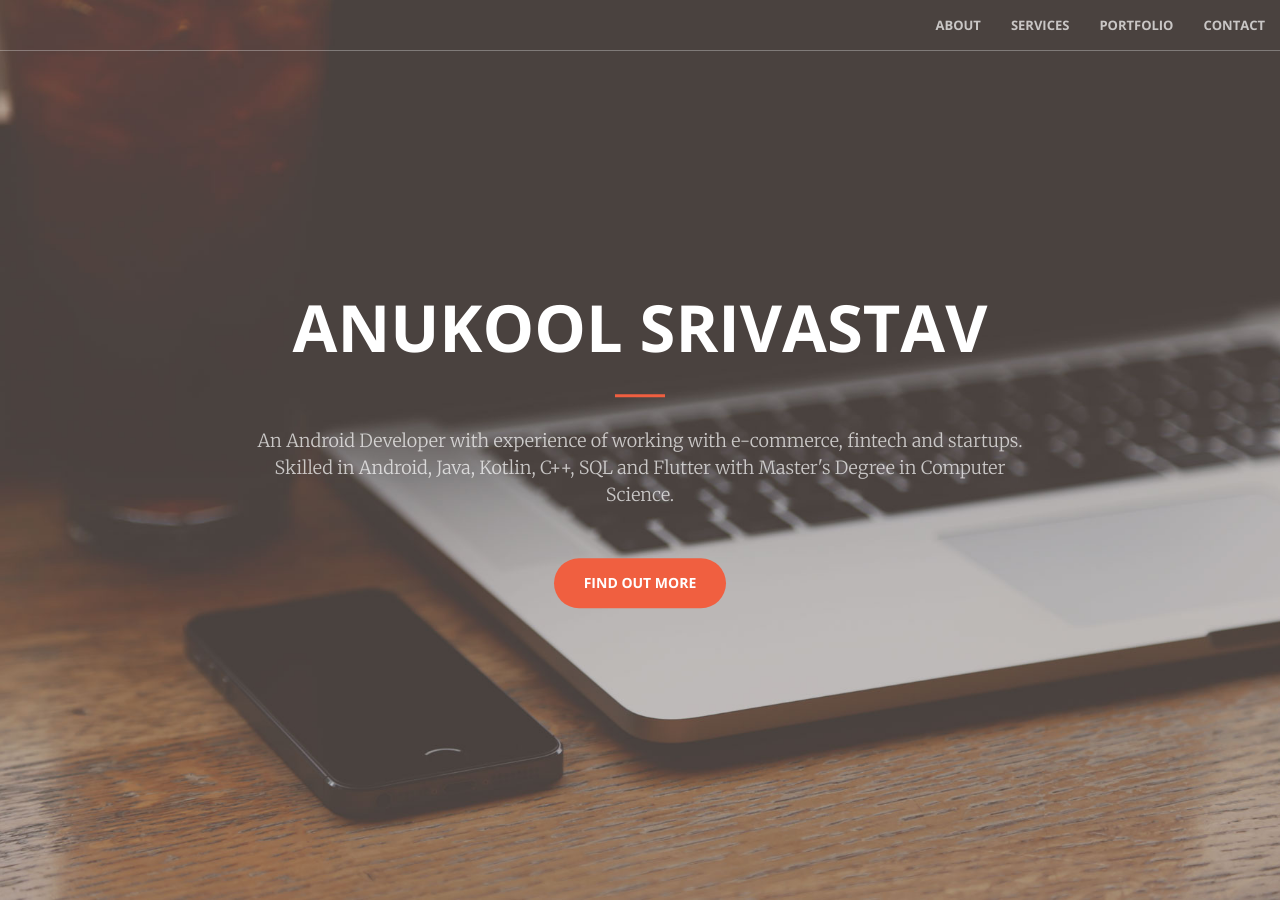
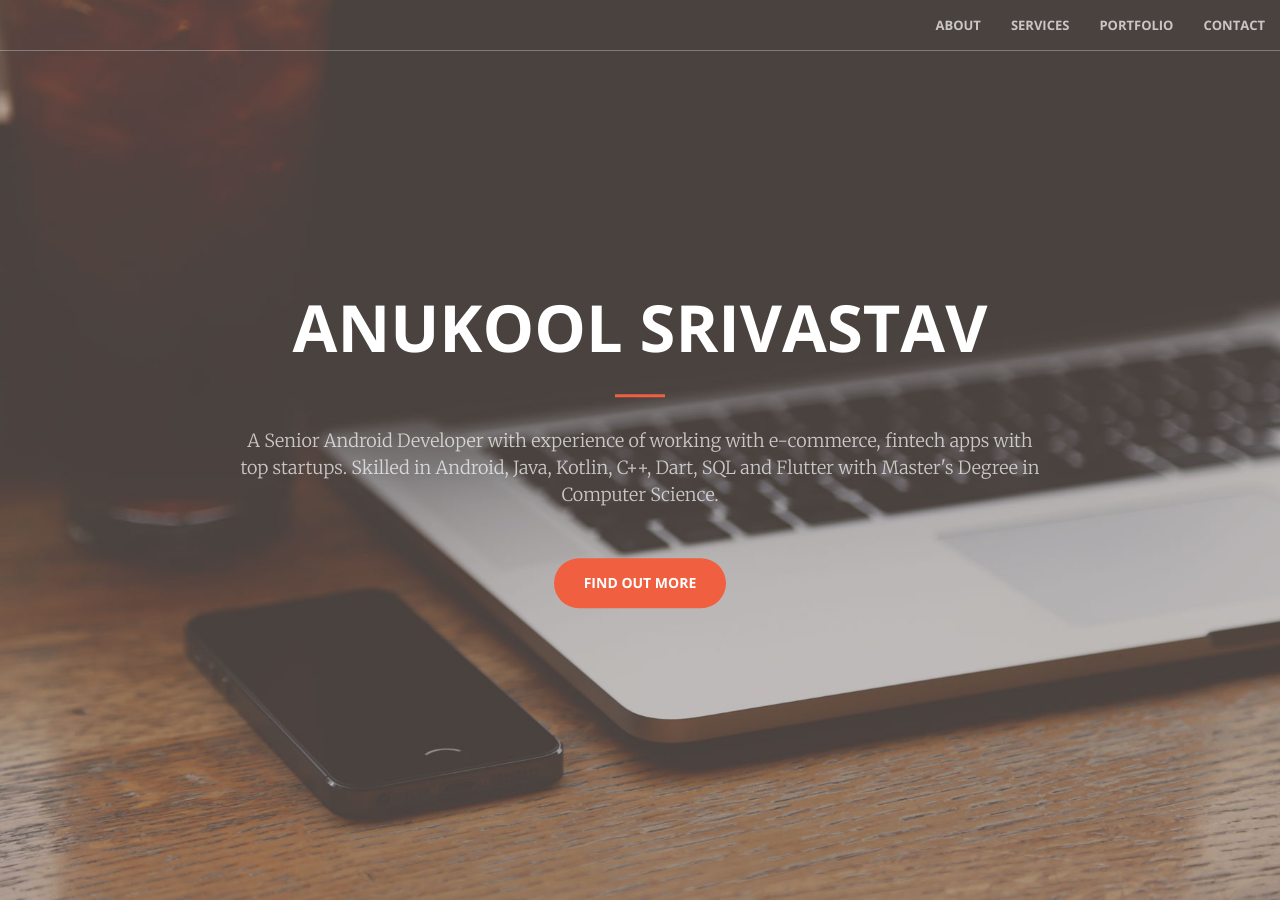
Before and after one commit to anukools/anukools.github.io, a Jekyll site: the page built from index.html, in a window 1280 px wide and 900 px high. Built offline with Jekyll 4.4.1, drawn with Linux system fonts in a browser that asks for light colours.

Commit message:
Update header.html

```diff
--- a/_includes/header.html
+++ b/_includes/header.html
@@ -3,7 +3,7 @@
         <div class="header-content-inner">
             <h1>Anukool Srivastav</h1>
             <hr>
-            <p>An Android Developer with experience of working with e-commerce, fintech and startups. Skilled in Android, Java, Kotlin, C++, SQL and Flutter
+            <p>A Senior Android Developer with experience of working with e-commerce, fintech apps with top startups. Skilled in Android, Java, Kotlin, C++, Dart, SQL and Flutter
 			 with Master&#39;s Degree in Computer Science. </p>
             <a href="#about" class="btn btn-primary btn-xl page-scroll">Find Out More</a>
         </div>
```
